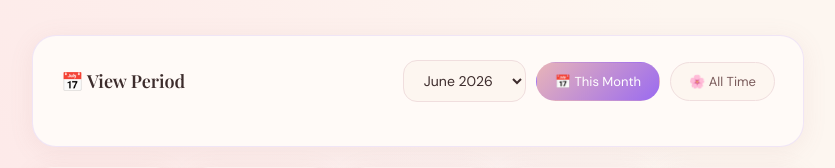
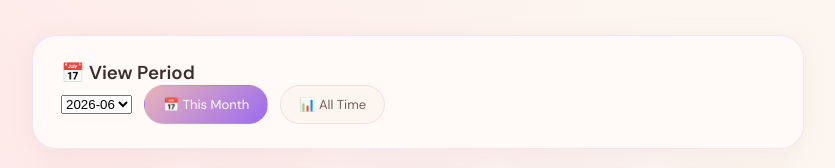
Before and after one commit to Gayathrisree23/Expense-Tracker-Final, a Flask app: page /home in a window 1280 px wide. Shown: the part 199-367 px from the top of the page, without its empty margins (222-1057 px from the left). Run offline with Flask 3, Linux system fonts and the light colour scheme; the visitor is signed in with stand-in values (Sample User, id 1).

Commit message:
Clean fresh start

```diff
--- a/app.py
+++ b/app.py
@@ -26,14 +26,6 @@ def format_month(month_str):
 
 app.jinja_env.filters['format_date'] = format_date
 app.jinja_env.filters['format_month'] = format_month
-
-@app.template_filter('format_date')
-def format_date_filter(value):
-    return format_date(value)
-
-@app.template_filter('format_month')
-def format_month_filter(value):
-    return format_month(value)
 
 def get_file(username):
     return f'/tmp/expenses_{username}.csv'
@@ -113,7 +105,7 @@ def index():
     highest = max((float(e['amount']) for e in filtered_expenses), default=0)
     category_data = get_category_data(filtered_expenses)
     top_category = max(category_data, key=lambda k: category_data[k]['amount']) if filtered_expenses else 'None'
-    percent = min(round((total / budget) * 100), 100)
+    percent = min(round((total / budget) * 100), 100) if budget > 0 else 0
     remaining = budget - total
     balance_left = remaining
 
@@ -144,9 +136,7 @@ def index():
         selected_month=selected_month,
         current_month=current_month,
         view=view,
-        monthly_summary=monthly_summary,
-        format_date=format_date,
-        format_month=format_month
+        monthly_summary=monthly_summary
     )
 
 @app.route('/add', methods=['POST'])
@@ -162,7 +152,7 @@ def add():
     expense_date = entered_date if entered_date else str(date.today())
     file_exists = os.path.exists(FILE) and os.path.getsize(FILE) > 0
     with open(FILE, 'a', newline='') as f:
-        writer = csv.DictWriter(f, fieldnames=['name','amount','category','date'])
+        writer = csv.DictWriter(f, fieldnames=['name', 'amount', 'category', 'date'])
         if not file_exists:
             writer.writeheader()
         writer.writerow({
@@ -179,31 +169,37 @@ def delete(index):
         return redirect('/')
     username = session['username']
     all_expenses = get_expenses(username)
-    if index < len(all_expenses):
+    if 0 <= index < len(all_expenses):
         all_expenses.pop(index)
     FILE = get_file(username)
     with open(FILE, 'w', newline='') as f:
-        writer = csv.DictWriter(f, fieldnames=['name','amount','category','date'])
+        writer = csv.DictWriter(f, fieldnames=['name', 'amount', 'category', 'date'])
         writer.writeheader()
         writer.writerows(all_expenses)
     return redirect('/home')
 
-@app.route('/edit/<int:index>', methods=['GET','POST'])
+@app.route('/edit/<int:index>', methods=['GET', 'POST'])
 def edit(index):
     if 'username' not in session:
         return redirect('/')
     username = session['username']
     expenses = get_expenses(username)
     FILE = get_file(username)
+
+    if index < 0 or index >= len(expenses):
+        return redirect('/home')
+
     if request.method == 'POST':
         expenses[index]['name'] = request.form['name']
         expenses[index]['amount'] = request.form['amount']
         expenses[index]['category'] = request.form['category']
+        expenses[index]['date'] = request.form.get('date', expenses[index]['date'])
         with open(FILE, 'w', newline='') as f:
-            writer = csv.DictWriter(f, fieldnames=['name','amount','category','date'])
+            writer = csv.DictWriter(f, fieldnames=['name', 'amount', 'category', 'date'])
             writer.writeheader()
             writer.writerows(expenses)
         return redirect('/home')
+
     return render_template('edit.html', expense=expenses[index], index=index)
 
 @app.route('/logout')
@@ -222,7 +218,7 @@ def export():
         for e in expenses:
             yield f"{e['name']},{e['amount']},{e['category']},{e['date']}\n"
     return Response(generate(), mimetype='text/csv',
-                   headers={'Content-Disposition': 'attachment;filename=expenses.csv'})
+                     headers={'Content-Disposition': 'attachment;filename=expenses.csv'})
 
 if __name__ == '__main__':
     port = int(os.environ.get('PORT', 5000))
--- /dev/null
+++ b/expenses_DEAN.csv
@@ -0,0 +1,5 @@
+name,amount,category,date
+HOCKEY BAT,10000,Other,2026-06-10
+PARTIES,15000,Food,2026-06-03
+DRESS,10000,Shopping,2026-06-11
+ALLIE,20000,Shopping,2026-06-11
--- a/expenses_Hema.csv
+++ b/expenses_Hema.csv
@@ -2,4 +2,8 @@ name,amount,category,date
 Groceries,3500,Shopping,2026-05-23
 medicines,2000,Health,2026-05-23
 materials,6000,Other,2026-05-23
-food,2000,Food,2026-05-23
+medicines,2000,Health,2026-05-23
+ships,2500,Shopping,2026-06-18
+puffs,150,Food,2026-06-16
+veggies,200,Food,2026-06-16
+medicines,1500,Food,2026-06-16
--- a/expenses_Sam.csv
+++ b/expenses_Sam.csv
@@ -1,9 +1,9 @@
 name,amount,category,date
 cosmetics,4999,Shopping,2026-05-23
-dress,2500,Shopping,2026-05-23
+dress,250,Shopping,2026-05-23
 boots,4999,Shopping,2026-05-23
 watch,7000,Other,2026-05-23
 jewels,100,Other,2026-05-31
 boost,9900,Food,2026-06-05
-horlicks,2000,Food,2026-06-05
-food,200,Food,2026-06-05
+Groceries,5000,Shopping,2026-06-11
+gold,100000,Food,2026-06-16
--- a/templates/index.html
+++ b/templates/index.html
@@ -26,13 +26,15 @@
 
   <!-- Month Selector -->
   <div class="month-card">
-    <div class="month-top">
+    <div class="month-header">
       <h3>📅 View Period</h3>
-      <form action="/home" method="GET" style="display:flex;gap:10px;align-items:center;flex-wrap:wrap;">
-        <select name="month" onchange="this.form.submit()" class="month-select">
+    </div>
+    <div class="month-controls">
+      <form action="/home" method="GET" style="display:flex;gap:12px;flex-wrap:wrap;align-items:center;">
+        <select name="month" onchange="this.form.submit()">
           {% for month in all_months %}
           <option value="{{ month }}" {% if month == selected_month %}selected{% endif %}>
-            {{ format_month(month) }}
+            {{ month }}
           </option>
           {% endfor %}
         </select>
@@ -42,24 +44,23 @@
           📅 This Month
         </button>
         <button type="submit" name="view" value="all" class="view-btn {% if view == 'all' %}active{% endif %}">
-          🌸 All Time
+          📊 All Time
         </button>
       </form>
     </div>
 
+    <!-- Monthly Summary -->
     {% if monthly_summary %}
-    <div class="monthly-overview">
-      <div class="overview-title">📊 Monthly Overview</div>
-      <div class="overview-list">
+    <div class="monthly-summary">
+      <div class="summary-title">📈 Monthly Overview</div>
+      <div class="summary-bars">
         {% for month, amount in monthly_summary.items() %}
-        <div class="overview-item">
-          <div class="overview-left">
-            <div class="overview-month">{{ format_month(month) }}</div>
-            <div class="overview-bar-bg">
-              <div class="overview-bar-fill" style="width: {% if monthly_summary.values()|max > 0 %}{{ ((amount / monthly_summary.values()|max) * 100)|round }}{% else %}0{% endif %}%"></div>
-            </div>
+        <div class="summary-item">
+          <div class="summary-month">{{ month }}</div>
+          <div class="summary-bar-bg">
+            <div class="summary-bar-fill" style="width: {% if monthly_summary.values()|max > 0 %}{{ ((amount / monthly_summary.values()|max) * 100)|round }}{% else %}0{% endif %}%"></div>
           </div>
-          <div class="overview-amount">₹{{ amount }}</div>
+          <div class="summary-amount">₹{{ amount }}</div>
         </div>
         {% endfor %}
       </div>
@@ -237,7 +238,7 @@
           <td>{{ expense.name }}</td>
           <td>₹{{ expense.amount }}</td>
           <td><span class="category-badge badge-{{ expense.category }}">{{ expense.category }}</span></td>
-          <td>{{ expense.date | format_date if expense.date else '' }}</td>
+          <td>{{ expense.date }}</td>
           <td>
             <div class="action-btns">
               <a href="/edit/{{ loop.index0 }}" class="btn-edit">✏️ Edit</a>
```
Also changed, not shown: templates/login.html (+0 -14 lines), 1 other file.
